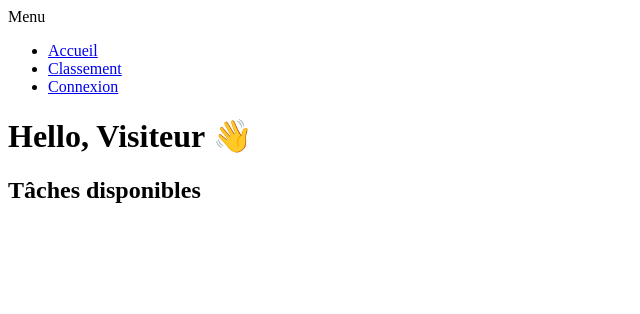
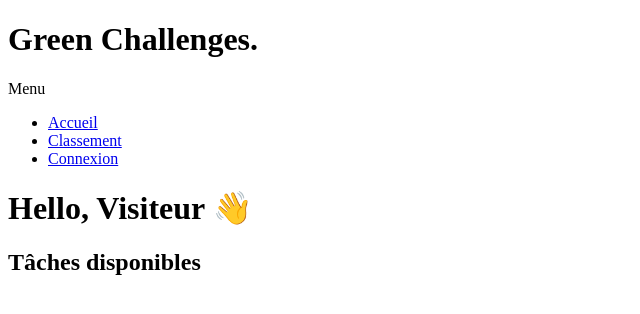
Before and after one commit to quentinTresdoi/Symfony_bleu, a Symfony app: template templates/home/home.html.twig in a window 1280 px wide. Shown: the top 314 px of the page, without its empty margins (0-640 px from the left). Run offline with Twig, Linux system fonts and the light colour scheme; the template is opened without the code that fills it, so the values that code supplies are empty; some libraries are stand-ins or nearby versions.

Commit message:
style : add logo

```diff
--- a/templates/base.html.twig
+++ b/templates/base.html.twig
@@ -16,6 +16,7 @@
     </head>
     <body class="flex flex-row">
         <header class="sticky left-0 h-full top-0 pr-10">
+            <h1 class="p-10 text-2xl font-bold">Green <span class="text-green-600">Challenges.</span></h1>
             <nav>
             <div class="flex flex-col px-10">
                 <span class="mt-40">Menu</span>
```
